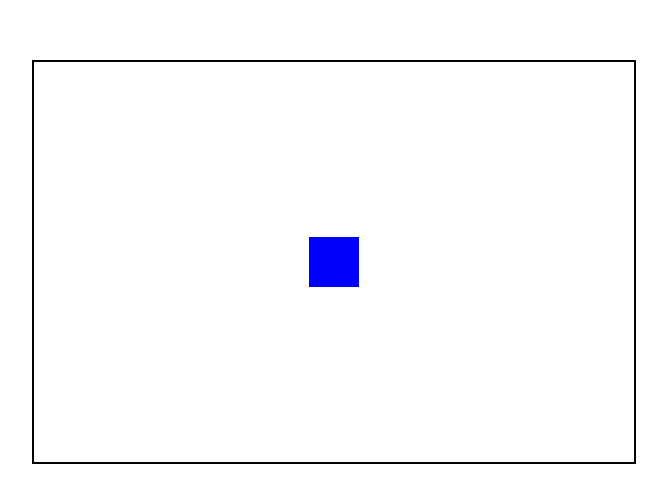
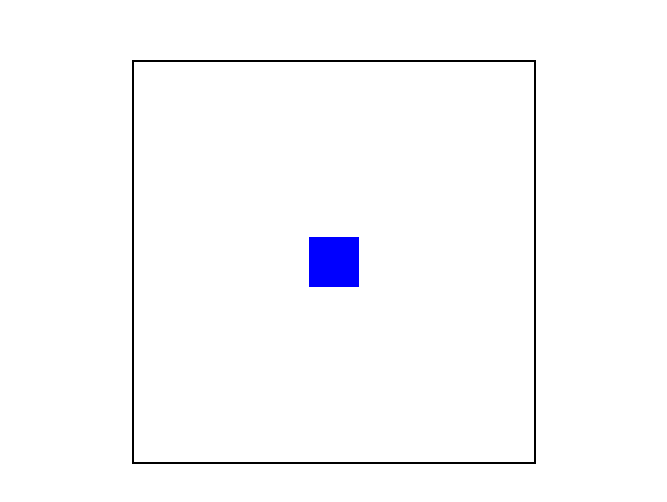
Before and after one commit to seanlanders/canvas-experiments, a plain HTML site: page lesson04/part02/index.html in a window 1280 px wide. Shown: the part 138-640 px from the top of the page, without its empty margins (306-973 px from the left). Drawn offline with Linux system fonts and the light colour scheme.

Commit message:
Update index.html

```diff
--- a/lesson04/part02/index.html
+++ b/lesson04/part02/index.html
@@ -17,7 +17,7 @@
     </style>
 </head>
 <body>
-    <canvas id="interactiveCanvas" width="600" height="400"></canvas>
+    <canvas id="interactiveCanvas" width="400" height="400"></canvas>
     <script src="keyboardInteraction.js"></script>
 </body>
 </html>
```
